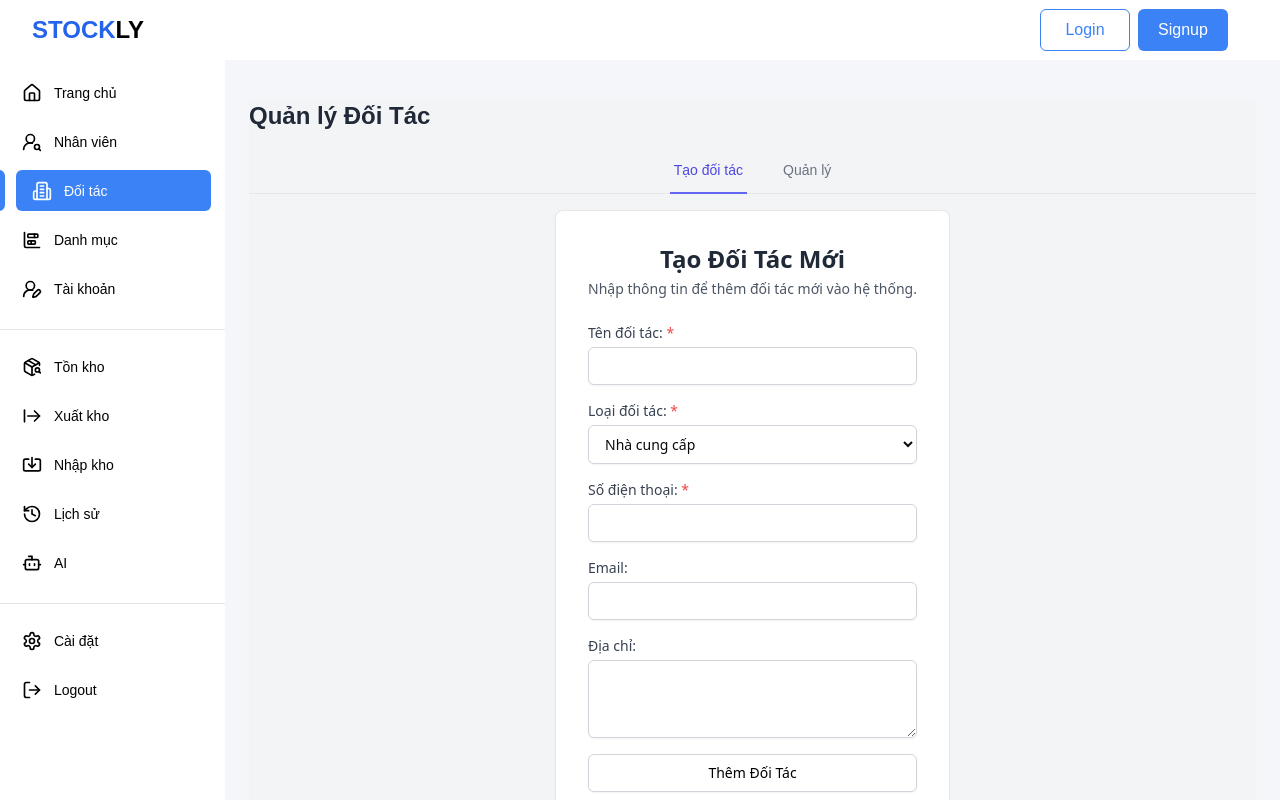
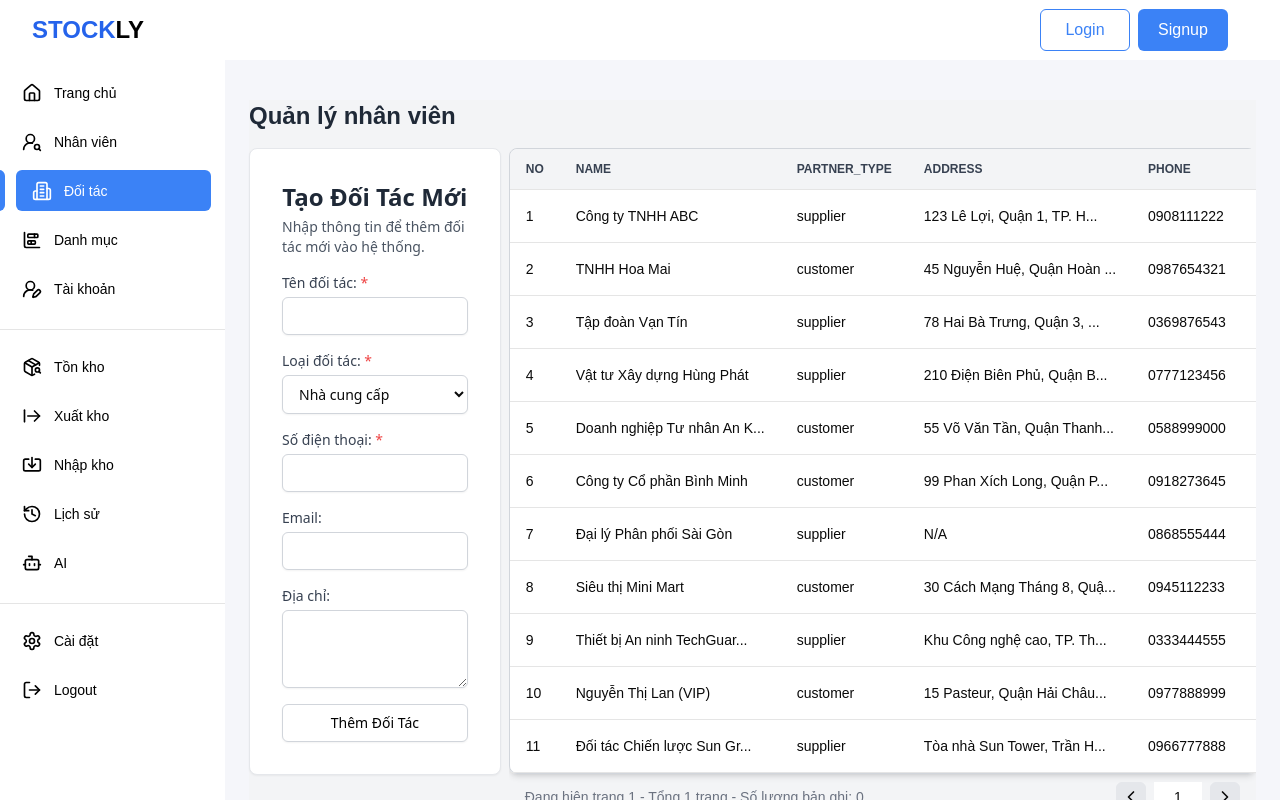
Before and after one commit to finnduc/Do_an_Cong_nghe_phan_mem_2025, a Next.js app: page /partners in a window 1280 px wide. Built offline with nearby package versions, Linux system fonts and the light colour scheme.

Commit message:
fix giao dien employee partner

```diff
--- a/src/app/(main)/employees/page.js
+++ b/src/app/(main)/employees/page.js
@@ -8,105 +8,105 @@ const data = [
     name: "Đỗ Quang Hùng",
     email: "hunghq@gmail.com",
     phone: "0869983819",
-    createdAt: "15/01/2024",
+    created_At: "15/01/2024",
   },
   {
     id: 2,
     name: "Phạm Việt Giang",
     email: "phamvietgiang@gmail.com",
     phone: "0898645259",
-    createdAt: "20/02/2024",
+    created_At: "20/02/2024",
   },
   {
     id: 3,
     name: "Nguyễn Văn Đức",
     email: "nguyenvanduc@gmail.com",
     phone: "0312264587",
-    createdAt: "10/03/2024",
+    created_At: "10/03/2024",
   },
   {
     id: 4,
     name: "Đỗ Đức An",
     email: "doducan@gmail.com",
     phone: "0339467262",
-    createdAt: "05/04/2024",
+    created_At: "05/04/2024",
   },
   {
     id: 5,
     name: "Lê Minh Tuấn",
     email: "leminhtuan@example.com",
     phone: "0905111222",
-    createdAt: "22/05/2024",
+    created_At: "22/05/2024",
   },
   {
     id: 6,
     name: "Trần Thị Lan Anh",
     email: "lananh.tran@example.com",
     phone: "0988333444",
-    createdAt: "30/06/2024",
+    created_At: "30/06/2024",
   },
   {
     id: 7,
     name: "Hoàng Văn Hải",
     email: "hai.hoangv@example.com",
     phone: "0367555666",
-    createdAt: "14/07/2024",
+    created_At: "14/07/2024",
   },
   {
     id: 8,
     name: "Vũ Ngọc Mai",
     email: "mai.vungoc@example.com",
     phone: "0779777888",
-    createdAt: "19/08/2024",
+    created_At: "19/08/2024",
   },
   {
     id: 9,
     name: "Bùi Thanh Sơn",
     email: "son.buithanh@example.com",
     phone: "0834999000",
-    createdAt: "25/09/2024",
+    created_At: "25/09/2024",
   },
   {
     id: 10,
     name: "Nguyễn Thị Hoa",
     email: "hoa.nguyen@example.com",
     phone: "0911223344",
-    createdAt: "01/11/2024",
+    created_At: "01/11/2024",
   },
   {
     id: 11,
     name: "Lý Văn Dũng",
     email: "dung.lyvan@example.com",
     phone: "0922334455",
-    createdAt: "15/12/2024",
+    created_At: "15/12/2024",
   },
   {
     id: 12,
     name: "Đặng Bảo Châu",
     email: "chau.dangbao@example.com",
     phone: "0933445566",
-    createdAt: "10/01/2025",
+    created_At: "10/01/2025",
   },
   {
     id: 13,
     name: "Hồ Minh Khang",
     email: "khang.homin@example.com",
     phone: "0944556677",
-    createdAt: "05/02/2025",
+    created_At: "05/02/2025",
   },
   {
     id: 14,
     name: "Phan Thu Thảo",
     email: "thao.phanthu@example.com",
     phone: "0955667788",
-    createdAt: "20/03/2025",
+    created_At: "20/03/2025",
   },
   {
     id: 15,
     name: "Võ Hoàng Phúc",
     email: "phuc.vohoang@example.com",
     phone: "0966778899",
-    createdAt: "01/04/2025",
+    created_At: "01/04/2025",
   },
 ];
 
@@ -122,7 +122,12 @@ export default function EmployeePage() {
           <CreateEmployeeForm />
         </div>
         <div className="flex-grow overflow-hidden">
-          <ReuseTable columns={tableData.columns} rows={tableData.rows} currentPage={1} gridTemplateColumns="60px 200px 300px 200px 200px"/>
+          <ReuseTable
+            columns={tableData.columns}
+            rows={tableData.rows}
+            currentPage={1}
+            gridTemplateColumns="60px 200px 300px 200px 200px"
+          />
         </div>
       </div>
     </div>
--- a/src/app/(main)/partners/page.js
+++ b/src/app/(main)/partners/page.js
@@ -144,51 +144,24 @@ const data = [
 
 export default function PartnerPage() {
   const [activeTab, setActiveTab] = useState("create");
-  const tableData = jsonToTableFormat(data.slice(0, 5));
+  const tableData = jsonToTableFormat(data.slice(0, 11));
   return (
     <div className="flex flex-col bg-gray-100">
       <h1 className="text-2xl font-semibold text-gray-800 mb-4">
-        Quản lý Đối Tác
+        Quản lý nhân viên
       </h1>
-      <div className="mb-4 border-b border-gray-200">
-        <nav className="-mb-px flex space-x-8 justify-center" aria-label="Tabs">
-          <button
-            onClick={() => setActiveTab("create")}
-            className={`whitespace-nowrap py-3 px-1 border-b-2 font-medium text-sm transition-colors duration-150 ease-in-out focus:outline-none ${
-              activeTab === "create"
-                ? "border-indigo-500 text-indigo-600"
-                : "border-transparent text-gray-500 hover:text-gray-700 hover:border-gray-300"
-            }`}
-          >
-            Tạo đối tác
-          </button>
-
-          {/* Tab "Quản lý" */}
-          <button
-            onClick={() => setActiveTab("manage")}
-            className={`whitespace-nowrap py-3 px-1 border-b-2 font-medium text-sm transition-colors duration-150 ease-in-out focus:outline-none ${
-              activeTab === "manage"
-                ? "border-indigo-500 text-indigo-600"
-                : "border-transparent text-gray-500 hover:text-gray-700 hover:border-gray-300"
-            }`}
-          >
-            Quản lý
-          </button>
-        </nav>
+      <div className="flex flex-col md:flex-row flex-grow gap-4 md:gap-2 md:items-start">
+        <div className="w-full md:w-1/3 lg:w-1/4 flex-shrink-0">
+          <CreatePartnerForm />
         </div>
-      <div className="flex-grow mt-1px  flex justify-center md:items-start">
-        {activeTab === "create" && <CreatePartnerForm />}
-        {activeTab === "manage" && (
-          <div className="overflow-hidden w-full max-h-[70vh]">
+        <div className="flex-grow overflow-hidden">
           <ReuseTable
             columns={tableData.columns}
             rows={tableData.rows}
             currentPage={1}
-              totalPages={200}
-              gridTemplateColumns="60px 200px 300px 200px 200px 200px 200px"
+            gridTemplateColumns="60px 200px 300px 200px 200px"
           />
         </div>
-        )}
       </div>
     </div>
   );
--- a/src/components/employees/CreateEmployee.jsx
+++ b/src/components/employees/CreateEmployee.jsx
@@ -16,7 +16,7 @@ function CreateEmployeeForm() {
   return (
     <div className="font-sans">
       <div className="bg-white border border-gray-200 rounded-lg shadow-sm p-6 md:p-8 max-w-md flex flex-col">
-        <h2 className="text-center text-xl md:text-2xl font-semibold text-gray-800 mb-1">
+        <h2 className="text-center text-xl md:text-2xl font-semibold text-gray-800 mb-8">
           Tạo nhân viên
         </h2>
         <p className="text-sm text-gray-600 mb-6">
--- a/src/components/partners/CreatePartner.jsx
+++ b/src/components/partners/CreatePartner.jsx
@@ -1,11 +1,8 @@
-
 "use client";
-
 
 import React, { useState } from "react";
 
 function CreatePartnerForm() {
-
   const [name, setName] = useState("");
   const [partnerType, setPartnerType] = useState("supplier");
   const [phone, setPhone] = useState("");
@@ -15,24 +12,27 @@ function CreatePartnerForm() {
   const handleSubmit = (event) => {
     event.preventDefault();
 
-    console.log("Partner Form submitted:", { name, partnerType, phone, email, address });
+    console.log("Partner Form submitted:", {
+      name,
+      partnerType,
+      phone,
+      email,
+      address,
+    });
     alert("Đã thêm đối tác!");
   };
 
   return (
-
     <div className="font-sans h-full">
       <div className="bg-white border border-gray-200 rounded-lg shadow-sm p-6 md:p-8 max-w-md h-full flex flex-col">
-
         <h2 className="text-center text-xl md:text-2xl font-semibold text-gray-800 mb-1">
           Tạo Đối Tác Mới
         </h2>
 
-        <p className="text-sm text-gray-600 mb-6">
+        <p className="text-sm text-gray-600 mb-4">
           Nhập thông tin để thêm đối tác mới vào hệ thống.
         </p>
         <form onSubmit={handleSubmit} className="flex flex-col flex-grow">
-
           <div className="mb-4">
             <label
               htmlFor="name"
@@ -49,7 +49,6 @@ function CreatePartnerForm() {
               className="block w-full px-3 py-2 border border-gray-300 rounded-md shadow-sm placeholder-gray-400 focus:outline-none focus:ring-indigo-500 focus:border-indigo-500 sm:text-sm"
             />
           </div>
-
 
           <div className="mb-4">
             <label
@@ -87,7 +86,6 @@ function CreatePartnerForm() {
             />
           </div>
 
-
           <div className="mb-4">
             <label
               htmlFor="email"
@@ -100,11 +98,9 @@ function CreatePartnerForm() {
               id="email"
               value={email}
               onChange={(e) => setEmail(e.target.value)}
-
               className="block w-full px-3 py-2 border border-gray-300 rounded-md shadow-sm placeholder-gray-400 focus:outline-none focus:ring-indigo-500 focus:border-indigo-500 sm:text-sm"
             />
           </div>
-
 
           <div className="mb-4">
             <label
```
Lines whose indentation alone changed are shown as unchanged.
